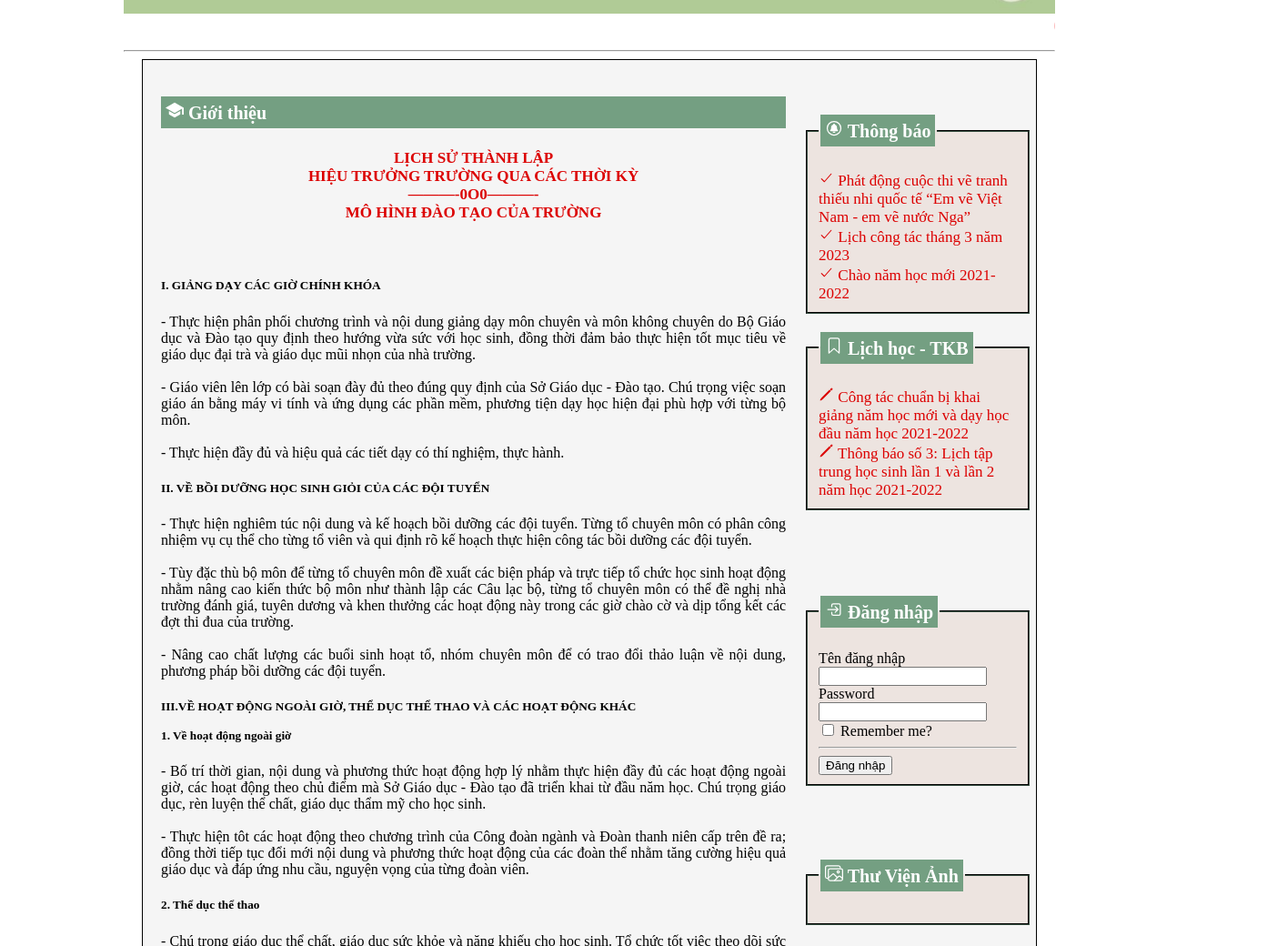
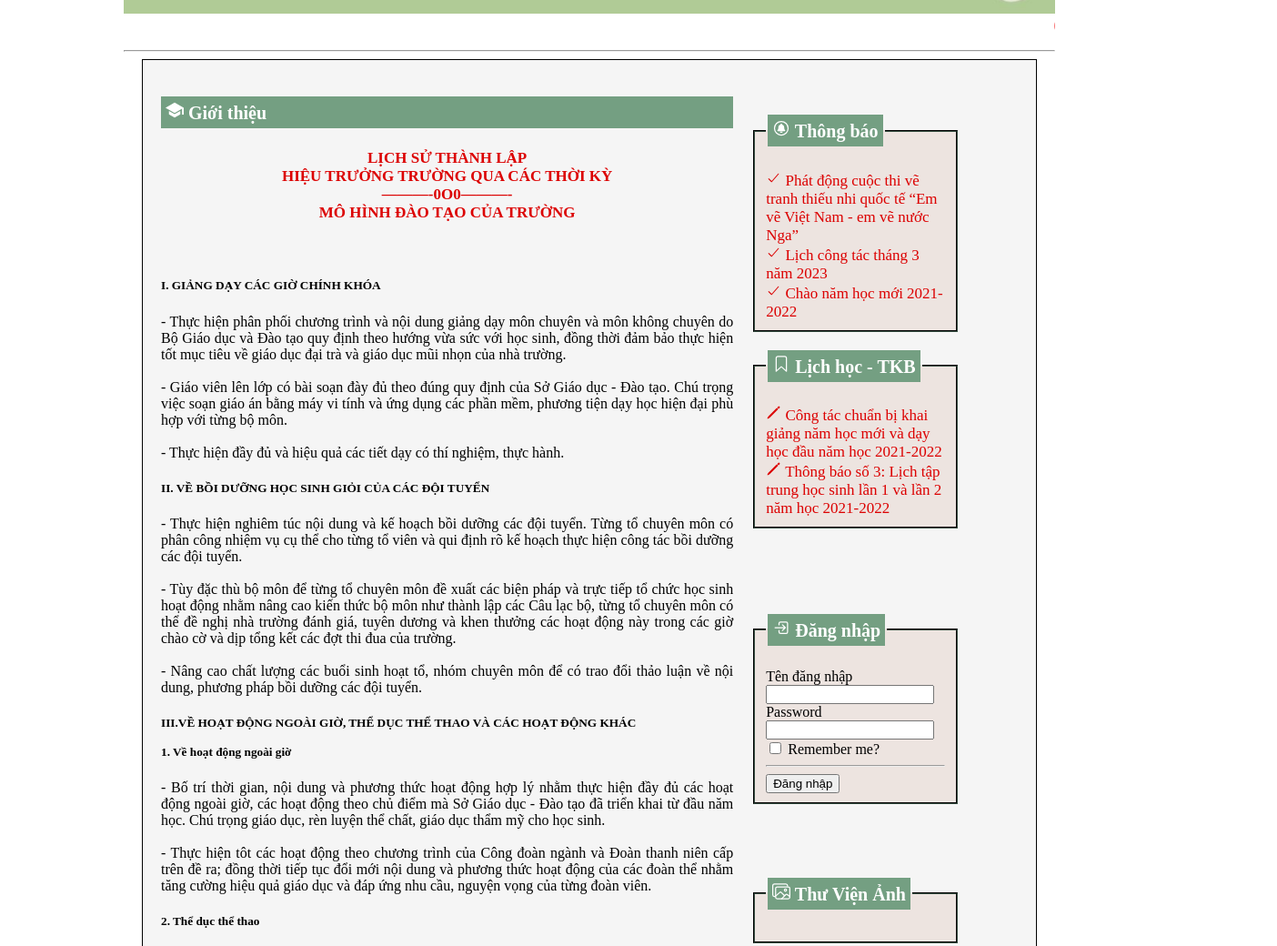
Before and after one commit to thuonghnh1/thpt_CamLe, a plain HTML site: page gioithieu.html in a window 1280 px wide. Shown: the part 427-1467 px from the top of the page at 91% size, 1404 px wide, since content can reach past the window. Drawn offline with nearby package versions, Linux system fonts and the light colour scheme.

Commit message:
Update gioithieu.css

```diff
--- a/gioithieu.css
+++ b/gioithieu.css
@@ -78,7 +78,7 @@ fieldset{
 }
 .right{
     padding: 20px;
-    margin-right: -285px;
+    margin-right: -185px;
 }
 .nd{width: 90%; font-family: 'Times New Roman', Times, serif; text-align: justify;}
 .nd1{width: 50%;}
```
